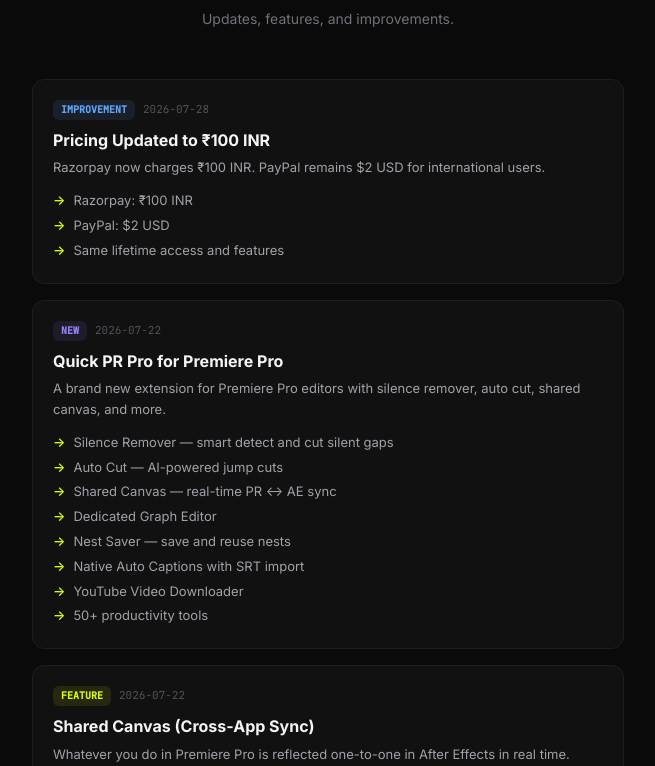
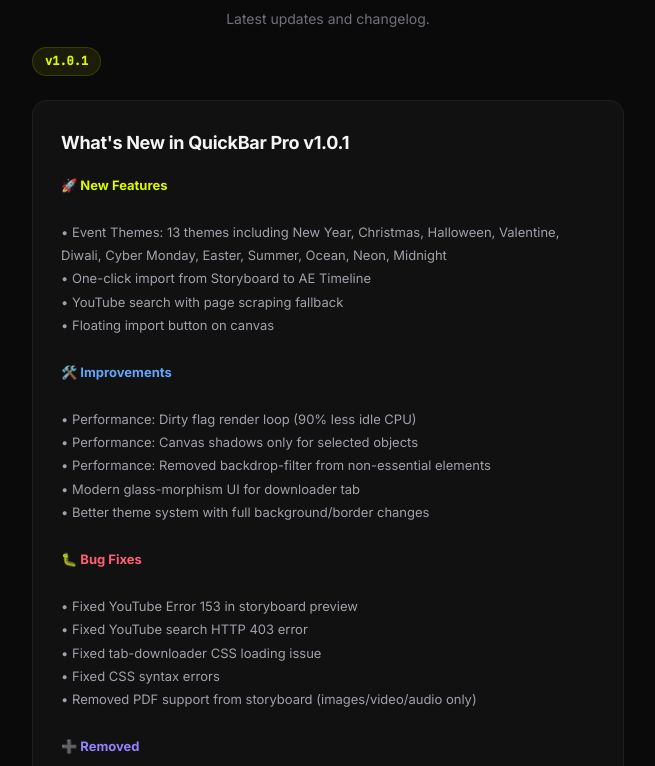
Before and after one commit to Rupesh9369/quickbar_updates, a plain HTML site: page index.html in a window 1280 px wide. Shown: the part 186-952 px from the top of the page, without its empty margins (312-967 px from the left). Drawn offline with Linux system fonts and the light colour scheme.

Commit message:
Add changelog.json + update updates.json + simplify UI

```diff
--- /dev/null
+++ b/changelog.json
@@ -0,0 +1,8 @@
+{
+  "id": "v1.0.1",
+  "version": "1.0.1",
+  "title": "What's New in QuickBar Pro v1.0.1",
+  "changelog": "🚀 New Features\n\n- Event Themes: 13 themes including New Year, Christmas, Halloween, Valentine, Diwali, Cyber Monday, Easter, Summer, Ocean, Neon, Midnight\n- One-click import from Storyboard to AE Timeline\n- YouTube search with page scraping fallback\n- Floating import button on canvas\n\n🛠️ Improvements\n\n- Performance: Dirty flag render loop (90% less idle CPU)\n- Performance: Canvas shadows only for selected objects\n- Performance: Removed backdrop-filter from non-essential elements\n- Modern glass-morphism UI for downloader tab\n- Better theme system with full background/border changes\n\n🐛 Bug Fixes\n\n- Fixed YouTube Error 153 in storyboard preview\n- Fixed YouTube search HTTP 403 error\n- Fixed tab-downloader CSS loading issue\n- Fixed CSS syntax errors\n- Removed PDF support from storyboard (images/video/audio only)\n\n➕ Removed\n\n- Relinker and Depth buttons removed from overview\n- Flip H/V, Undo, Redo, Preview removed from graph toolbar\n- YouTube video support removed from storyboard canvas\n- PDF support removed from storyboard",
+  "btnText": "Got it!",
+  "btnLink": "https://github.com/Rupesh9369/QuickBarPro/releases/tag/v1.0.1"
+}
--- a/index.html
+++ b/index.html
@@ -16,38 +16,35 @@
     }
     .container { max-width: 640px; margin: 0 auto; padding: 0 24px; }
 
-    /* Header */
     .header { text-align: center; padding: 80px 0 16px; }
     .header img { width: 40px; height: 40px; border-radius: 10px; margin-bottom: 16px; }
     .header h1 { font-size: 28px; font-weight: 800; letter-spacing: -1px; margin-bottom: 6px; }
     .header h1 span { color: #dcf900; }
     .header p { font-size: 14px; color: #71717a; }
 
-    /* Changelog */
-    .changelog { padding: 32px 0 80px; display: flex; flex-direction: column; gap: 16px; }
-    .entry {
-      background: #111; border: 1px solid #1e1e1e; border-radius: 12px; padding: 20px;
+    .version-badge {
+      display: inline-flex; align-items: center; gap: 6px; padding: 4px 12px; border-radius: 100px;
+      background: rgba(220,249,0,0.08); border: 1px solid rgba(220,249,0,0.15);
+      font-size: 12px; font-weight: 600; color: #dcf900; font-family: 'JetBrains Mono', monospace;
+      margin-bottom: 24px;
     }
-    .entry-top { display: flex; align-items: center; gap: 8px; margin-bottom: 8px; flex-wrap: wrap; }
-    .tag {
-      padding: 2px 8px; border-radius: 6px; font-size: 10px; font-weight: 600;
-      font-family: 'JetBrains Mono', monospace; text-transform: uppercase;
+
+    .changelog-card {
+      background: #111; border: 1px solid #1e1e1e; border-radius: 14px; padding: 28px; margin-bottom: 32px;
     }
-    .tag-new { background: rgba(147,130,255,0.1); color: #9382ff; }
-    .tag-feature { background: rgba(220,249,0,0.1); color: #dcf900; }
-    .tag-improvement { background: rgba(96,165,250,0.1); color: #60a5fa; }
-    .tag-fix { background: rgba(255,95,115,0.1); color: #ff5f73; }
-    .entry-date { font-size: 11px; color: #52525b; font-family: 'JetBrains Mono', monospace; }
-    .entry-title { font-size: 16px; font-weight: 700; margin-bottom: 4px; }
-    .entry-desc { font-size: 13px; color: #a1a1aa; line-height: 1.6; }
-    .entry-items { list-style: none; margin-top: 10px; }
-    .entry-items li {
-      font-size: 13px; color: #a1a1aa; padding: 2px 0; display: flex; gap: 8px;
+    .changelog-title { font-size: 18px; font-weight: 700; margin-bottom: 16px; letter-spacing: -0.3px; }
+    .changelog-body { font-size: 13px; color: #a1a1aa; line-height: 1.8; white-space: pre-line; }
+    .changelog-body strong { color: #f5f5f5; }
+
+    .got-btn {
+      display: block; width: 100%; padding: 12px; border-radius: 10px; border: none;
+      background: #dcf900; color: #000; font-size: 14px; font-weight: 700; cursor: pointer;
+      text-align: center; text-decoration: none; transition: opacity 0.2s;
     }
-    .entry-items li::before { content: '→'; color: #dcf900; font-weight: 600; flex-shrink: 0; }
+    .got-btn:hover { opacity: 0.9; }
+
     .empty { text-align: center; padding: 40px 0; color: #52525b; font-size: 13px; }
 
-    /* Footer */
     .footer { border-top: 1px solid #1e1e1e; padding: 24px 0; text-align: center; font-size: 11px; color: #52525b; }
     .footer a { color: #71717a; text-decoration: none; }
     .footer a:hover { color: #f5f5f5; }
@@ -58,10 +55,10 @@
     <header class="header">
       <img src="https://quickbar.pro/images/logo.png" alt="QuickBar Pro" />
       <h1>What's <span>New</span></h1>
-      <p>Updates, features, and improvements.</p>
+      <p>Latest updates and changelog.</p>
     </header>
 
-    <div class="changelog" id="changelog"></div>
+    <div id="content"></div>
 
     <footer class="footer">
       <p>&copy; 2026 Bar Pro · <a href="https://quickbar.pro">quickbar.pro</a></p>
@@ -69,29 +66,32 @@
   </div>
 
   <script>
-    fetch('updates.json')
+    fetch('changelog.json')
       .then(function(r) { return r.json(); })
       .then(function(data) {
-        var el = document.getElementById('changelog');
-        if (!data.updates || data.updates.length === 0) {
+        var el = document.getElementById('content');
+        if (!data.changelog) {
           el.innerHTML = '<div class="empty">No updates yet.</div>';
           return;
         }
-        el.innerHTML = data.updates.map(function(u) {
-          var items = u.items ? u.items.map(function(i) { return '<li>' + i + '</li>'; }).join('') : '';
-          return '<div class="entry">' +
-            '<div class="entry-top">' +
-              '<span class="tag tag-' + u.tag + '">' + u.tag + '</span>' +
-              '<span class="entry-date">' + u.date + '</span>' +
-            '</div>' +
-            '<div class="entry-title">' + u.title + '</div>' +
-            '<div class="entry-desc">' + u.description + '</div>' +
-            (items ? '<ul class="entry-items">' + items + '</ul>' : '') +
-          '</div>';
-        }).join('');
+
+        var formatted = data.changelog
+          .replace(/^🚀 (.+)$/gm, '<strong style="color:#dcf900;">🚀 $1</strong>')
+          .replace(/^🛠️ (.+)$/gm, '<strong style="color:#60a5fa;">🛠️ $1</strong>')
+          .replace(/^🐛 (.+)$/gm, '<strong style="color:#ff5f73;">🐛 $1</strong>')
+          .replace(/^➕ (.+)$/gm, '<strong style="color:#9382ff;">➕ $1</strong>')
+          .replace(/^- (.+)$/gm, '  • $1');
+
+        el.innerHTML =
+          '<div class="version-badge">v' + data.version + '</div>' +
+          '<div class="changelog-card">' +
+            '<div class="changelog-title">' + data.title + '</div>' +
+            '<div class="changelog-body">' + formatted + '</div>' +
+          '</div>' +
+          '<a href="' + (data.btnLink || '#') + '" target="_blank" class="got-btn">' + (data.btnText || 'Got it!') + '</a>';
       })
       .catch(function() {
-        document.getElementById('changelog').innerHTML = '<div class="empty">Failed to load updates.</div>';
+        document.getElementById('content').innerHTML = '<div class="empty">Failed to load changelog.</div>';
       });
   </script>
 </body>
--- a/updates.json
+++ b/updates.json
@@ -1,73 +1,6 @@
 {
-  "product": "QuickBar Pro",
-  "lastUpdated": "2026-07-28",
-  "updates": [
-    {
-      "tag": "improvement",
-      "title": "Pricing Updated to ₹100 INR",
-      "description": "Razorpay now charges ₹100 INR. PayPal remains $2 USD for international users.",
-      "date": "2026-07-28",
-      "version": "1.0.1",
-      "items": [
-        "Razorpay: ₹100 INR",
-        "PayPal: $2 USD",
-        "Same lifetime access and features"
-      ]
-    },
-    {
-      "tag": "new",
-      "title": "Quick PR Pro for Premiere Pro",
-      "description": "A brand new extension for Premiere Pro editors with silence remover, auto cut, shared canvas, and more.",
-      "date": "2026-07-22",
-      "version": "1.0.0",
-      "items": [
-        "Silence Remover — smart detect and cut silent gaps",
-        "Auto Cut — AI-powered jump cuts",
-        "Shared Canvas — real-time PR ↔ AE sync",
-        "Dedicated Graph Editor",
-        "Nest Saver — save and reuse nests",
-        "Native Auto Captions with SRT import",
-        "YouTube Video Downloader",
-        "50+ productivity tools"
-      ]
-    },
-    {
-      "tag": "feature",
-      "title": "Shared Canvas (Cross-App Sync)",
-      "description": "Whatever you do in Premiere Pro is reflected one-to-one in After Effects in real time.",
-      "date": "2026-07-22",
-      "version": "1.0.0",
-      "items": [
-        "Real-time synchronization between PR and AE",
-        "One-to-one mirroring of edits",
-        "Works with both CEP panels"
-      ]
-    },
-    {
-      "tag": "improvement",
-      "title": "Payment Updated to ₹100 INR",
-      "description": "Razorpay now charges ₹100 INR. PayPal remains $2 USD for international users.",
-      "date": "2026-07-22",
-      "version": "1.0.0",
-      "items": [
-        "Razorpay: ₹100 INR",
-        "PayPal: $2 USD",
-        "Same lifetime access and features"
-      ]
-    },
-    {
-      "tag": "feature",
-      "title": "Free Assets Marketplace",
-      "description": "Download free presets, templates, LUTs, stock footage, and sound effects. No payment required.",
-      "date": "2026-07-22",
-      "version": "1.0.0",
-      "items": [
-        "Preset packs (shakes, transitions, text animations)",
-        "Color grade LUTs",
-        "MOGRT templates",
-        "Sound effects",
-        "Particle overlays and background loops"
-      ]
-    }
-  ]
+  "version": "1.0.1",
+  "message": "QuickBar Pro v1.0.1 is available! New features: Event themes, performance optimizations, and more.",
+  "link": "https://github.com/Rupesh9369/QuickBarPro/releases/latest",
+  "force_update": false
 }
```
